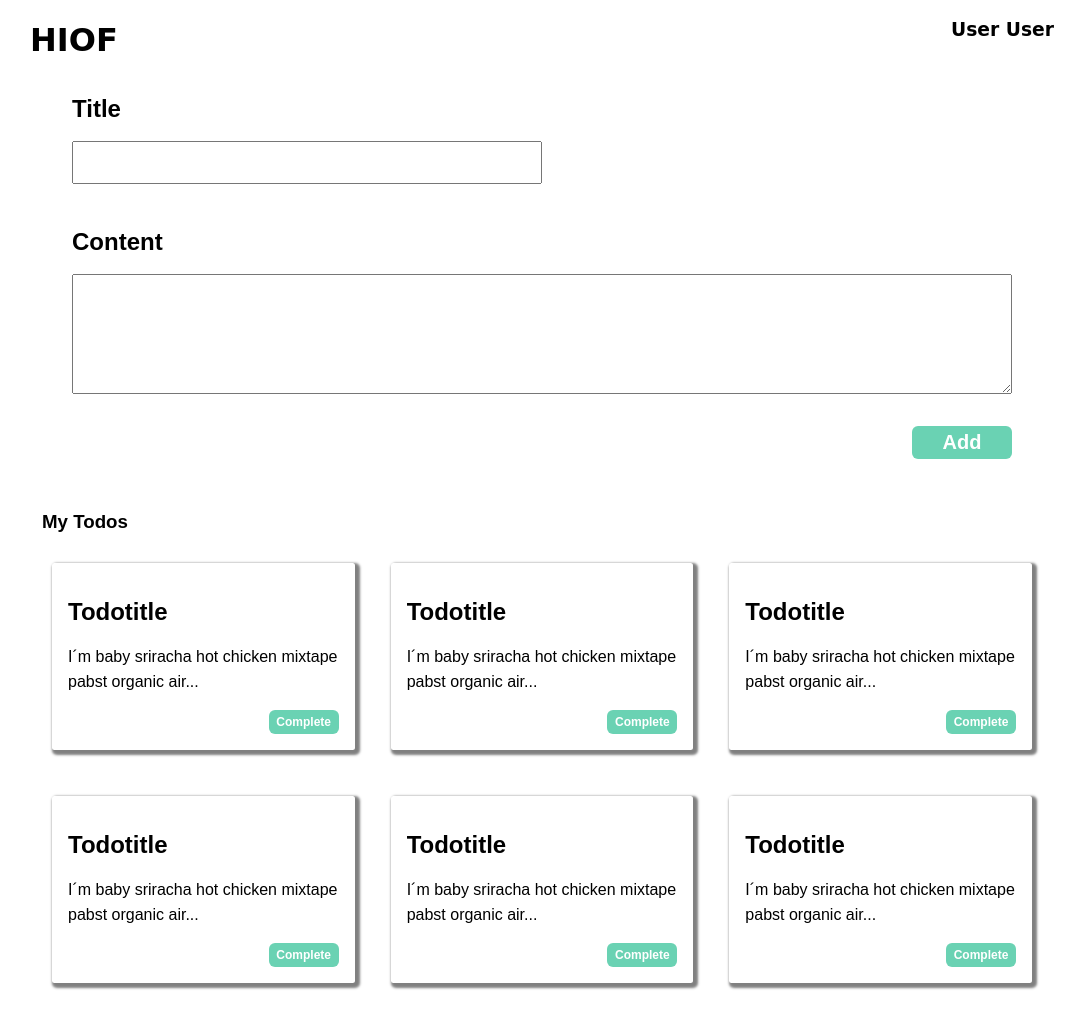
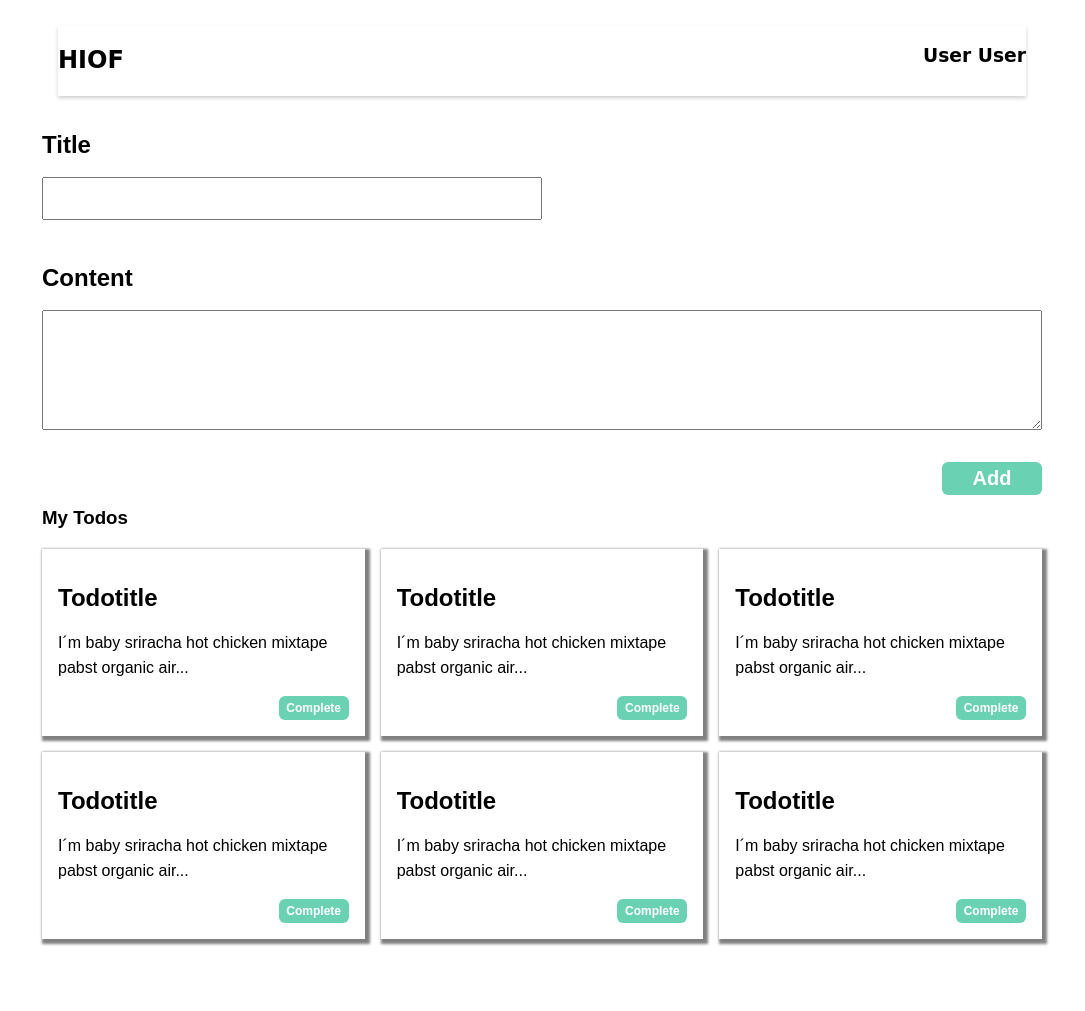
Before and after one commit to mariellevitting/Marielle-Vitting, a plain HTML site: page oblig1/index.html in a window 1280 px wide. Shown: the whole page, without its empty margins (98-1183 px from the left). After the commit the page ends 947 px from the top, so only its background shows below. Drawn offline with Linux system fonts and the light colour scheme.

Commit message:
Add files via upload
Header og article, section

```diff
--- a/oblig1/index.html
+++ b/oblig1/index.html
@@ -11,8 +11,10 @@
 <body>
 
     <header>
-        <h1 id="hiof">HIOF</h1>
-        <h3 id="user">User User</h3>
+        <nav id="meny">
+            <h1 id="hiof">HIOF</h1>
+            <h3 id="user">User User</h3>
+        </nav>
     </header>
 
     <main>
@@ -24,7 +26,7 @@
                 <h2>Content</h2>
                 <label for="content"></label>
                 <textarea id="content" name="content" rows="4" cols="50">
-                            </textarea>
+                 </textarea>
                 <br><br>
                 <input type="submit" value="Add">
             </form>
@@ -33,45 +35,45 @@
         <br>
         <h3>My Todos</h3>
 
-        <article class="container">
+        <section class="container">
 
-            <section class="grid-item">
+            <article class="grid-item">
                 <h2>Todotitle</h2>
                 <p> I´m baby sriracha hot chicken mixtape pabst organic air...</p>
                 <button class="button">Complete</button>
-            </section>
+            </article>
 
-            <section class="grid-item">
+            <article class="grid-item">
                 <h2>Todotitle</h2>
                 <p> I´m baby sriracha hot chicken mixtape pabst organic air...</p>
                 <button class="button">Complete</button>
-            </section>
+            </article>
 
-            <section class="grid-item">
+            <article class="grid-item">
                 <h2>Todotitle</h2>
                 <p> I´m baby sriracha hot chicken mixtape pabst organic air...</p>
                 <button class="button">Complete</button>
-            </section>
+            </article>
 
-            <section class="grid-item">
+            <article class="grid-item">
                 <h2>Todotitle</h2>
                 <p> I´m baby sriracha hot chicken mixtape pabst organic air...</p>
                 <button class="button">Complete</button>
-            </section>
+            </article>
 
-            <section class="grid-item">
+            <article class="grid-item">
                 <h2>Todotitle</h2>
                 <p> I´m baby sriracha hot chicken mixtape pabst organic air...</p>
                 <button class="button">Complete</button>
-            </section>
+            </article>
 
-            <section class="grid-item">
+            <article class="grid-item">
                 <h2>Todotitle</h2>
                 <p> I´m baby sriracha hot chicken mixtape pabst organic air...</p>
                 <button class="button">Complete</button>
-            </section>
+            </article>
 
-        </article>
+        </section>
     </main>
 </body>
 
--- a/oblig1/stilark.css
+++ b/oblig1/stilark.css
@@ -8,19 +8,6 @@ body {
     margin-left: auto;
     margin-right: auto;
     font-family: sans-serif;
-}
-
-#hiof {
-    position: absolute;
-    top: 0%;
-    left: 10%;
-    font-weight: 800;
-}
-
-#user {
-    right: 10%;
-    top: 0%;
-    position: absolute;
 }
 
 hr {
@@ -47,7 +34,16 @@ header {
     display: inline-block;
     padding: 1em;
     border-radius: 5px 5px 0px 0px;
-    background-size: 100%;
+    width: 100%;
+}
+
+#meny {
+    height: 70px;
+    box-shadow: 0 2px 4px 0 rgba(0, 0, 0, .2);
+    display: flex;
+    justify-content: space-between;
+    flex-direction: row;
+    flex-basis: 100%;
 }
 
 main {
@@ -56,18 +52,8 @@ main {
 }
 
 .grid-item {
-    /*display: flex;*/
     padding: 1rem;
     box-shadow: 2.5px 2.5px 2.5px 2.5px grey;
-}
-
-section {
-    flex: 1;
-    box-sizing: border-box;
-    margin: 10px 10px;
-    border-radius: 2.5px;
-    margin-bottom: 20px;
-    padding: 2%;
 }
 
 input[type=text] {
```
